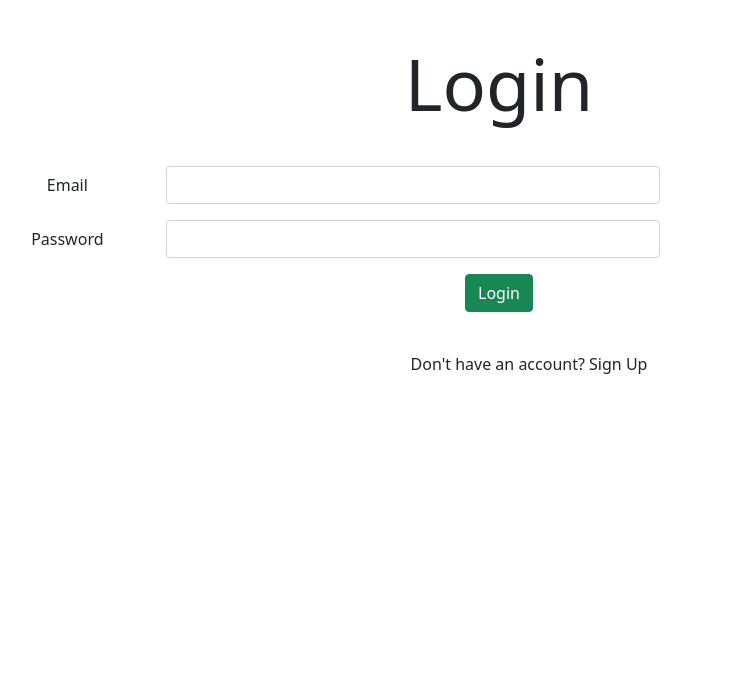
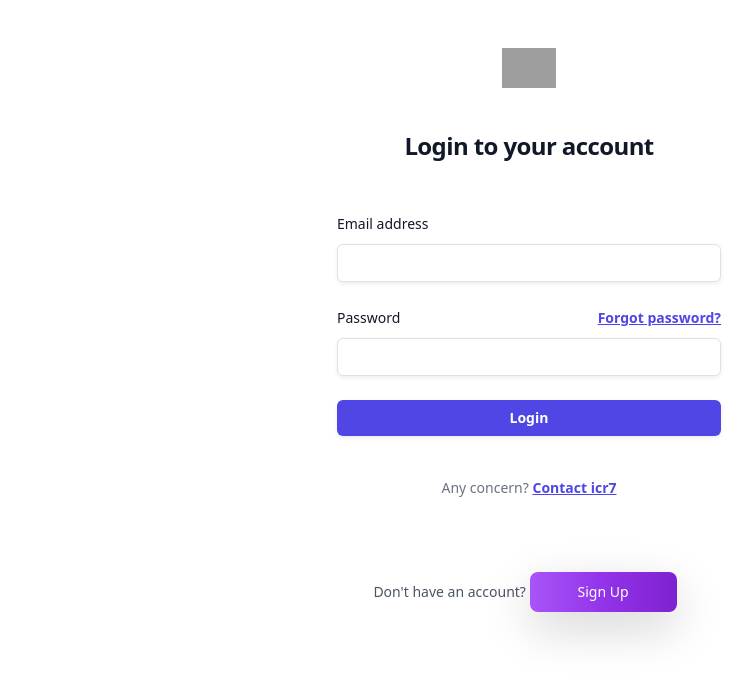
Before and after one commit to icr7/icr7AppUi, a React (Create React App) app: page / in a window 1280 px wide. Shown: the top 680 px of the page, without its empty margins (111-863 px from the left). Built offline with nearby package versions, Linux system fonts and the light colour scheme; grey boxes are pictures that could not be loaded.

Commit message:
Styling login and signup form

```diff
--- a/src/Authentication/Auth.js
+++ b/src/Authentication/Auth.js
@@ -40,9 +40,17 @@ export const Auth = ({ getUserName, getToken }) => {
   return (
     <div>
       <AuthForm onAuthFormSubmit={handleAuthForm} isSignUp={isSignUp} />
-      <p>
+      <p className="mt-2 text-center text-sm text-gray-600">
         {isSignUp ? "Already have an account?" : "Don't have an account?"}{" "}
-        <button onClick={() => setIsSignUp(!isSignUp)}>
+        <button
+          type="button"
+          className={
+            isSignUp
+              ? "text-gray-900 bg-gradient-to-r from-lime-200 via-lime-400 to-lime-500 hover:bg-gradient-to-br focus:ring-4 focus:outline-none focus:ring-lime-300 dark:focus:ring-lime-800 shadow-lg shadow-lime-500/50 dark:shadow-lg dark:shadow-lime-800/80 font-medium rounded-lg text-sm px-5 py-2.5 text-center me-2 mb-2"
+              : "text-white bg-gradient-to-r from-purple-500 via-purple-600 to-purple-700 hover:bg-gradient-to-br focus:ring-4 focus:outline-none focus:ring-purple-300 dark:focus:ring-purple-800 shadow-lg shadow-purple-500/50 dark:shadow-lg dark:shadow-purple-800/80 font-medium rounded-lg text-sm px-5 py-2.5 text-center me-2 mb-2"
+          }
+          onClick={() => setIsSignUp(!isSignUp)}
+        >
           {isSignUp ? "Login" : "Sign Up"}
         </button>
       </p>
--- a/src/Authentication/AuthForm.js
+++ b/src/Authentication/AuthForm.js
@@ -16,39 +16,97 @@ export const AuthForm = ({ onAuthFormSubmit, isSignUp }) => {
     }
   };
   return (
-    <div className="container" style={{ margin: "40px" }}>
-      <h1 className="display-2">{isSignUp ? "Sign Up" : "Login"}</h1>
-      <form style={{ margin: "40px" }} onSubmit={handleAuthForm}>
-        <div className="row mb-3">
-          <label htmlFor="inputEmail3" className="col-sm-2 col-form-label">
-            Email
+    <>
+      <div className="flex min-h-full flex-1 flex-col justify-center px-6 py-12 lg:px-8">
+        <div className="sm:mx-auto sm:w-full sm:max-w-sm">
+          <img
+            className="mx-auto h-10 w-auto"
+            src="https://tailwindui.com/img/logos/mark.svg?color=indigo&shade=600"
+            alt="Your Company"
+          />
+          <h2 className="mt-10 text-center text-2xl font-bold leading-9 tracking-tight text-gray-900">
+            {isSignUp ? "Sign Up" : "Login"} to your account
+          </h2>
+        </div>
+
+        <div className="mt-10 sm:mx-auto sm:w-full sm:max-w-sm">
+          <form
+            className="space-y-6"
+            action="#"
+            method="POST"
+            onSubmit={handleAuthForm}
+          >
+            <div>
+              <label
+                htmlFor="email"
+                className="block text-sm font-medium leading-6 text-left text-gray-900"
+              >
+                Email address
               </label>
-          <div className="col-sm-6">
+              <div className="mt-2">
                 <input
+                  id="email"
+                  name="email"
                   type="email"
-              className="form-control"
-              id="inputEmail3"
+                  autoComplete="email"
+                  required
                   onChange={(e) => setEmail(e.target.value)}
+                  className="pl-3 block w-full rounded-md border py-1.5 text-gray-900 shadow-sm ring-1 ring-inset ring-gray-300 placeholder:text-gray-400 focus:ring-2 focus:ring-inset focus:ring-indigo-600 sm:text-sm sm:leading-6"
                 />
               </div>
             </div>
-        <div className="row mb-3">
-          <label htmlFor="inputPassword3" className="col-sm-2 col-form-label">
+
+            <div>
+              <div className="flex items-center justify-between">
+                <label
+                  htmlFor="password"
+                  className="block text-sm font-medium leading-6 text-left  text-gray-900"
+                >
                   Password
                 </label>
-          <div className="col-sm-6">
+                <div className="text-sm">
+                  <a
+                    href="#"
+                    className="font-semibold text-indigo-600 hover:text-indigo-500"
+                  >
+                    Forgot password?
+                  </a>
+                </div>
+              </div>
+              <div className="mt-2">
                 <input
+                  id="password"
+                  name="password"
                   type="password"
-              className="form-control"
-              id="inputPassword3"
+                  autoComplete="current-password"
+                  required
                   onChange={(e) => setPassword(e.target.value)}
+                  className="pl-3 block w-full rounded-md border py-1.5 text-gray-900 shadow-sm ring-1 ring-inset ring-gray-300 placeholder:text-gray-400 focus:ring-2 focus:ring-inset focus:ring-indigo-600 sm:text-sm sm:leading-6"
                 />
               </div>
             </div>
-        <button type="submit" className="btn btn-success">
+
+            <div>
+              <button
+                type="submit"
+                className="flex w-full justify-center rounded-md bg-indigo-600 px-3 py-1.5 text-sm font-semibold leading-6 text-white shadow-sm hover:bg-indigo-500 focus-visible:outline focus-visible:outline-2 focus-visible:outline-offset-2 focus-visible:outline-indigo-600"
+              >
                 {isSignUp ? "Sign Up" : "Login"}
               </button>
+            </div>
           </form>
+
+          <p className="mt-10 text-center text-sm text-gray-500">
+            Any concern?{" "}
+            <a
+              href="https://www.linkedin.com/in/ishwar-singh-160b12157/"
+              className="font-semibold leading-6 text-indigo-600 hover:text-indigo-500"
+            >
+              Contact icr7
+            </a>
+          </p>
         </div>
+      </div>
+    </>
   );
 };
--- a/src/Authentication/SignUp.js
+++ /dev/null
@@ -1,34 +0,0 @@
-import React from "react";
-
-export const SignUp = () => {
-  return (
-    <div className="container" style={{ margin: "40px" }}>
-      <h1 className="display-2"> Sign Up</h1>
-      <form style={{ margin: "40px" }}>
-        <div className="row mb-3">
-          <label for="inputEmail3" className="col-sm-2 col-form-label">
-            Email
-          </label>
-          <div className="col-sm-6">
-            <input type="email" className="form-control" id="inputEmail3" />
-          </div>
-        </div>
-        <div className="row mb-3">
-          <label for="inputPassword3" className="col-sm-2 col-form-label">
-            Password
-          </label>
-          <div className="col-sm-6">
-            <input
-              type="password"
-              className="form-control"
-              id="inputPassword3"
-            />
-          </div>
-        </div>
-        <button type="submit" className="btn btn-primary">
-          Sign up
-        </button>
-      </form>
-    </div>
-  );
-};
--- a/tailwind.config.js
+++ b/tailwind.config.js
@@ -4,5 +4,5 @@ module.exports = {
   theme: {
     extend: {},
   },
-  plugins: [],
+  plugins: [require("@tailwindcss/forms")],
 };
```
Lines whose indentation alone changed are shown as unchanged.
